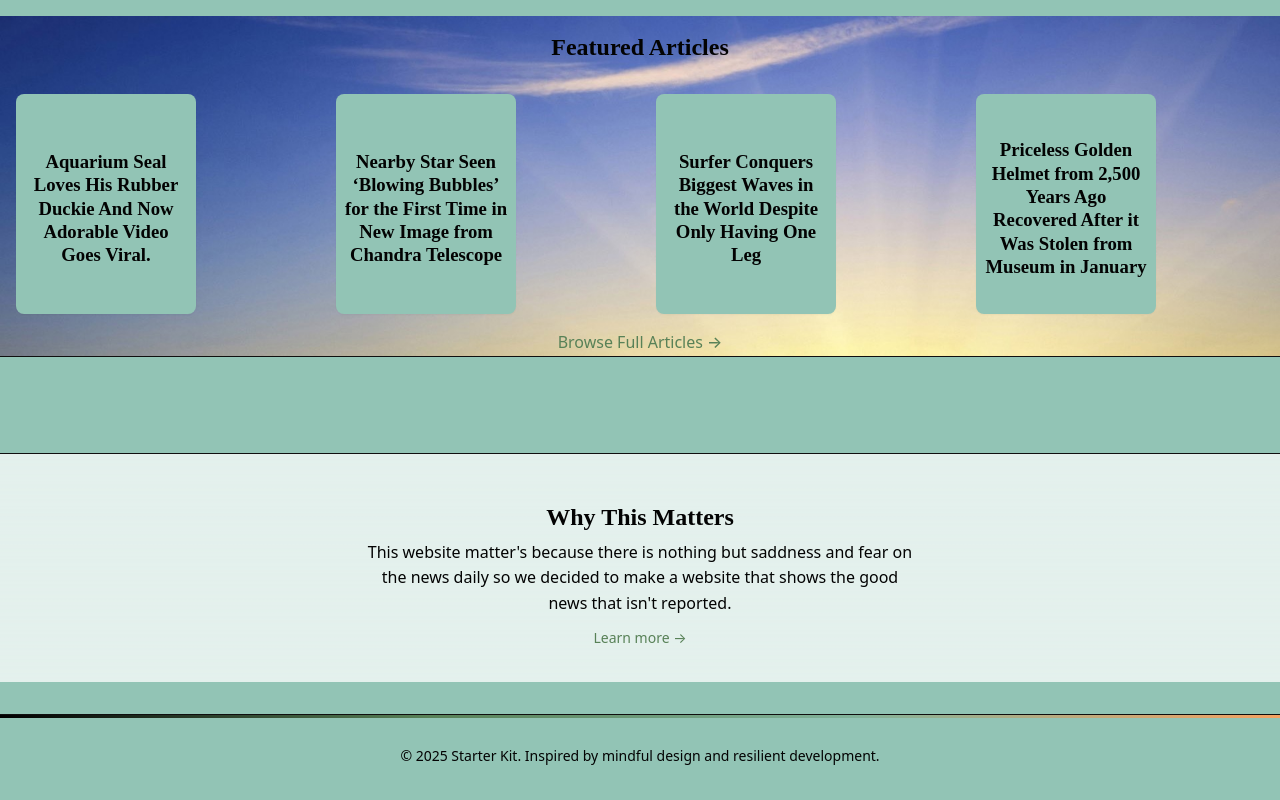
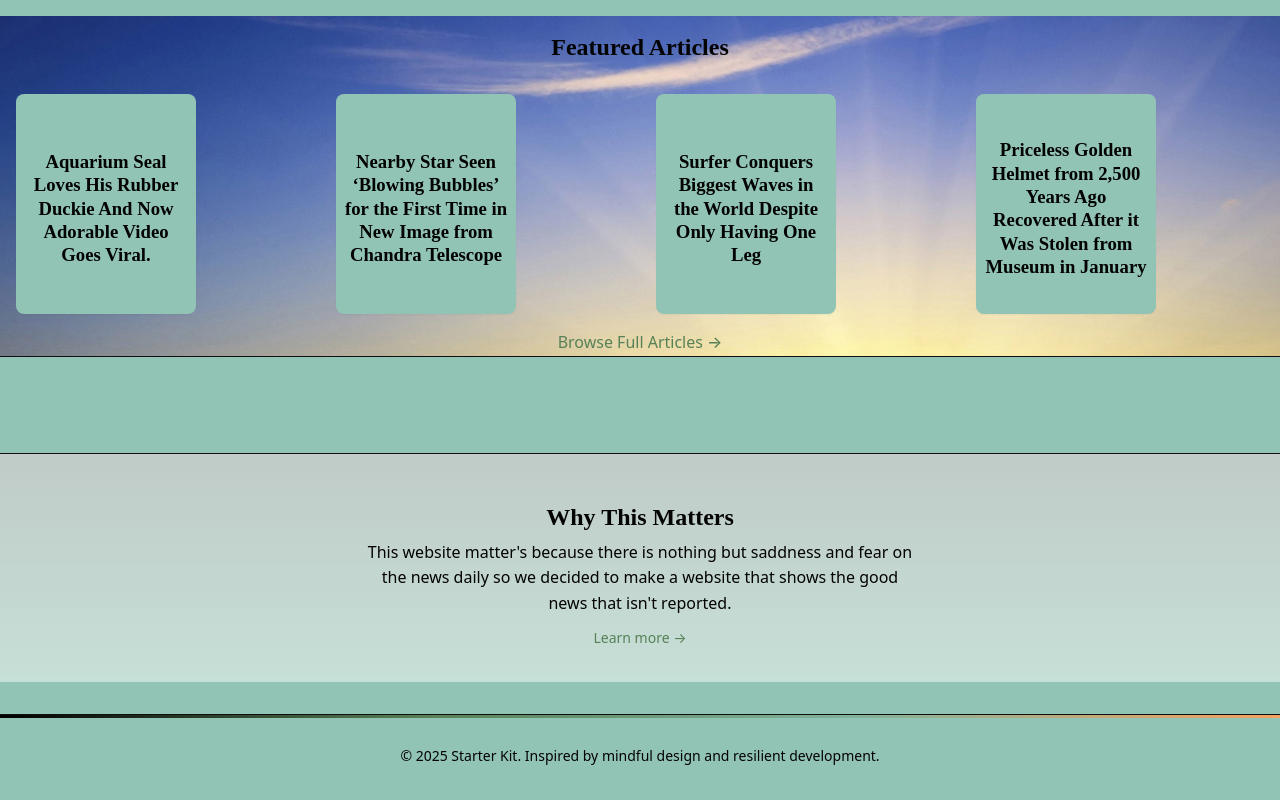
Before and after one commit to OisinLeonard42/Delightful_Daily_News, a SvelteKit app: page / in a window 1280 px wide. Shown: the part 399-1199 px from the top of the page. Built offline with nearby package versions, Linux system fonts and the light colour scheme.

Commit message:
modified some page colours to be easier on the eyes

```diff
--- a/src/routes/+page.svelte
+++ b/src/routes/+page.svelte
@@ -181,7 +181,7 @@
         background-position: center;
         background-repeat: no-repeat;
         background-blend-mode: overlay;
-        background-color: rgba(255, 255, 255, 0.75);
+        background-color: rgba(209, 206, 206, 0.75);
     }
 
     .about-teaser h2 {
```
